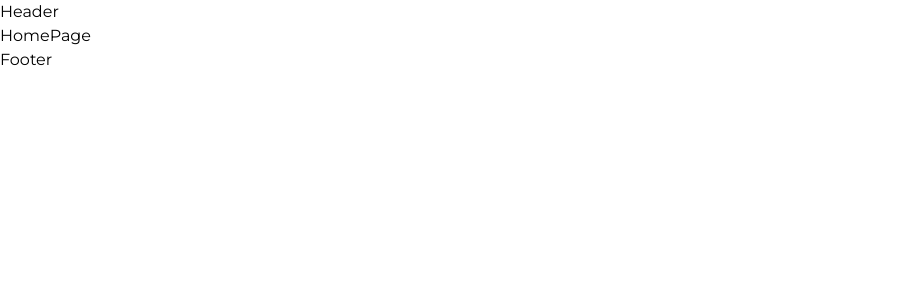
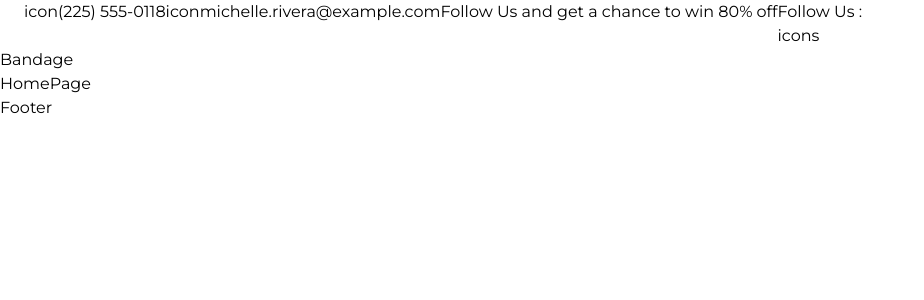
Before and after one commit to burgokmen/Bru-Trade-Boilerplate-Etrade-Website, a React (Vite) app: page / in a window 1280 px wide. Shown: the top 300 px of the page, without its empty margins (0-924 px from the left). Built offline with nearby package versions, Linux system fonts and the light colour scheme.

Commit message:
HeaderTop created

```diff
--- /dev/null
+++ b/src/components/HeaderTop.jsx
@@ -0,0 +1,22 @@
+import React from "react";
+
+const HeaderTop = () => {
+  return (
+    <React.Fragment>
+      <div className="px-[1.5rem] flex ">
+        <div>
+          <span>icon</span>
+          (225) 555-0118
+          <span>icon</span>
+          michelle.rivera@example.com
+        </div>
+        <div>Follow Us and get a chance to win 80% off</div>
+        <div>
+          Follow Us : <div>icons</div>
+        </div>
+      </div>
+    </React.Fragment>
+  );
+};
+
+export default HeaderTop;
--- a/src/layout/Header.jsx
+++ b/src/layout/Header.jsx
@@ -1,5 +1,12 @@
+import HeaderTop from "../components/HeaderTop";
+
 const Header = () => {
-  return <div>Header</div>;
+  return (
+    <header>
+      <HeaderTop></HeaderTop>
+      <div>Bandage</div>
+    </header>
+  );
 };
 
 export default Header;
```
